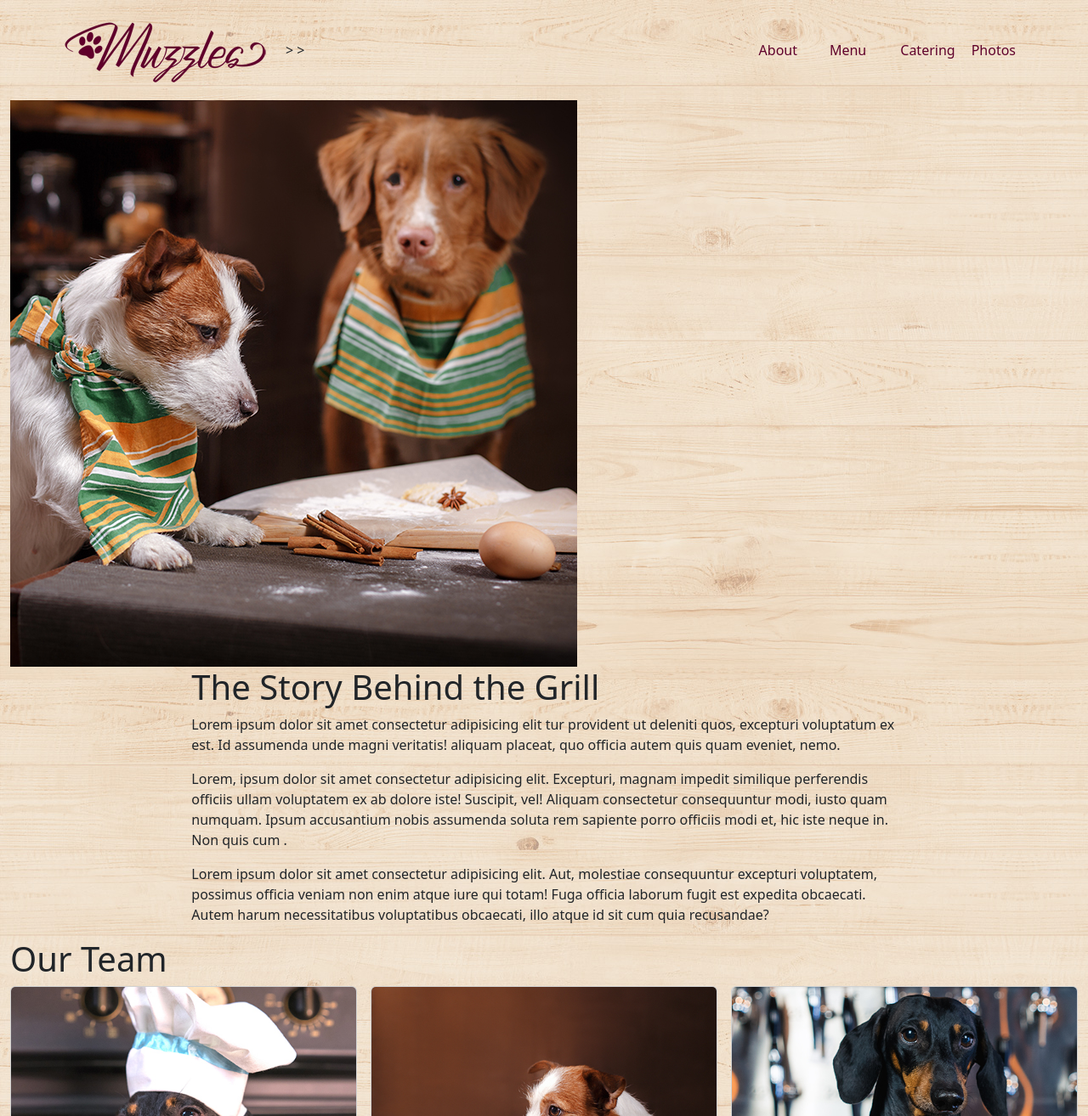
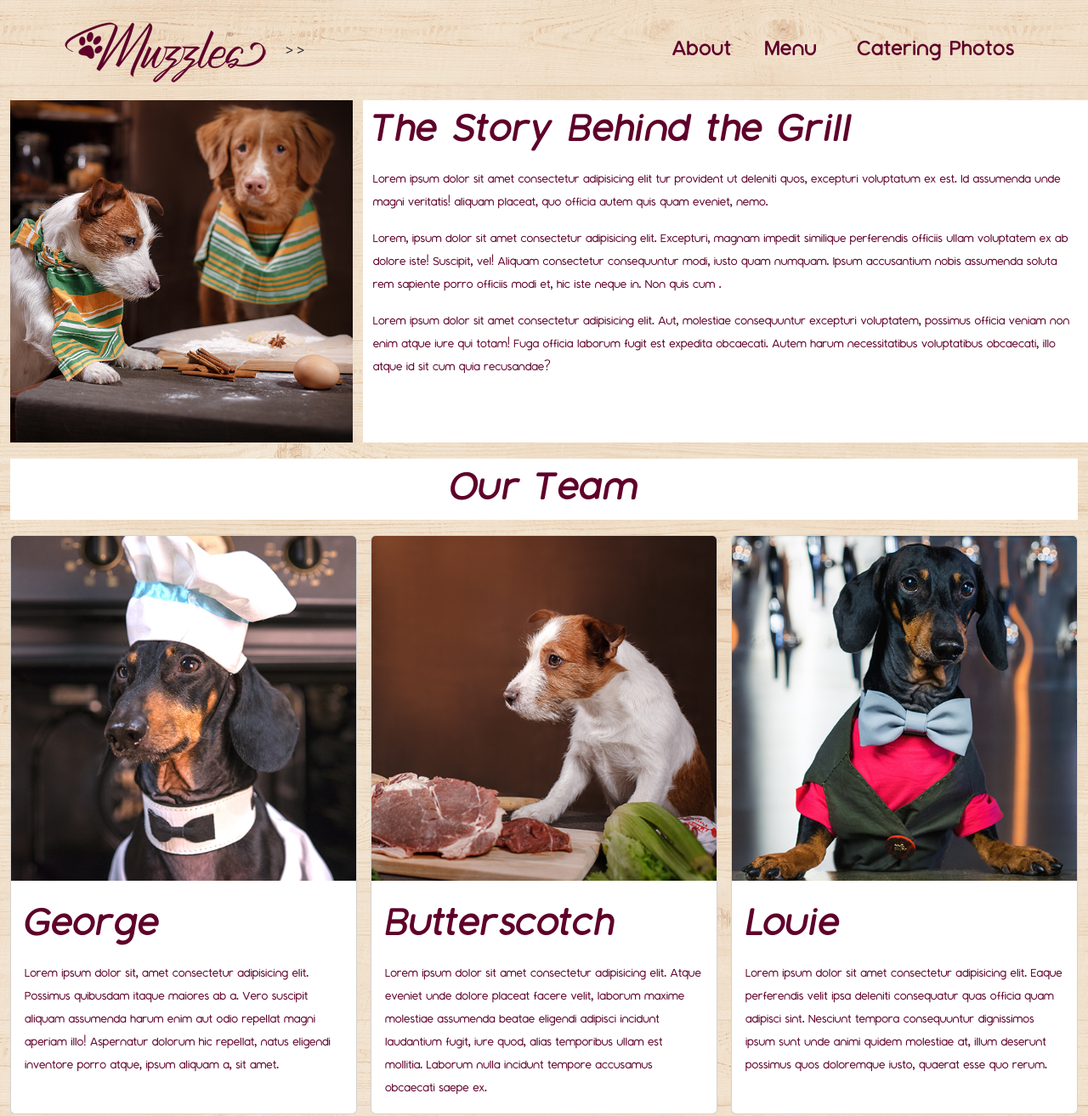
Before and after one commit to nHarrisonW/PuppyRestaurant, a plain HTML site: page pages/About.html in a window 1280 px wide. Shown: the top 1314 px of the page at 85% size. Drawn offline with nearby package versions, Linux system fonts and the light colour scheme.

Commit message:
stylesHarrisonpg

```diff
--- a/CSS/style.css
+++ b/CSS/style.css
@@ -151,3 +151,96 @@ body {
 
     background-color: white !important;
 }
+
+.storyBox {
+    background-color: white;
+}
+.titleText {
+    color: #5F002B;
+}
+.descriptionText {
+    color: #5F002B;
+    font-family: Montauk-Light;
+    font-size: large;
+
+
+}
+#StoryText {
+    color: #5F002B;
+    font-family: Montauk-Italic;
+    font-size: 60px;
+}
+#ourTeam {
+    background-color: white;
+    text-align: center;
+    color: #5F002B;
+    margin-bottom: 1.5%;
+    margin-top: 1.5%;
+    /* margin-left: 5%;
+    margin-right: 5%; */
+    font-family: Montauk-Italic;
+    font-size: 60px;
+}
+.overView {
+
+}
+.dogCards {
+    padding-top: 2%;
+    /* padding-left: 8%;
+    padding-right: 8%; */
+
+}
+.nav-link {
+    color: #5F002B;
+    font-family: Montauk-Regular;
+    font-size: xx-large;
+}
+.card-text {
+    color: #5F002B;
+    font-family: Montauk-Light;
+    font-size: large;
+}
+.card-title {
+    color: #5F002B;
+    font-family: Montauk-Italic;
+    font-size: 60px;
+}
+#DoggoCards {
+    /* margin-left: 5%;
+    margin-right: 5%; */
+}
+#CutieDogs {
+    max-width: 100%;
+}
+.endTxt {
+
+
+    text-align: end;
+}
+
+.nav-link {
+    color: #5F002B;
+}
+
+.montFont{
+    font-family:  Montauk-Light;
+    color: #5F002B;
+    font-size: 20px;
+    padding-top: 5%;
+}
+@media screen and (max-width: 1025px) {
+    .card-title {
+      font-size: 35px;
+      text-align: center;
+    }
+    #ourTeam {
+        font-size: 35px;
+      }
+      #StoryText {
+        font-size: 40px;
+        text-align: center;
+      }
+      .card-text {
+        text-align: center;
+      }
+  }
```
